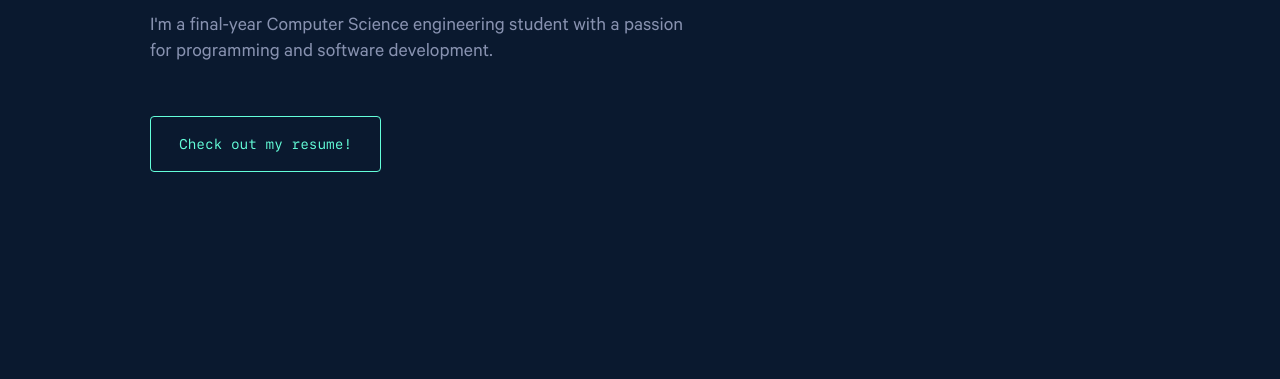
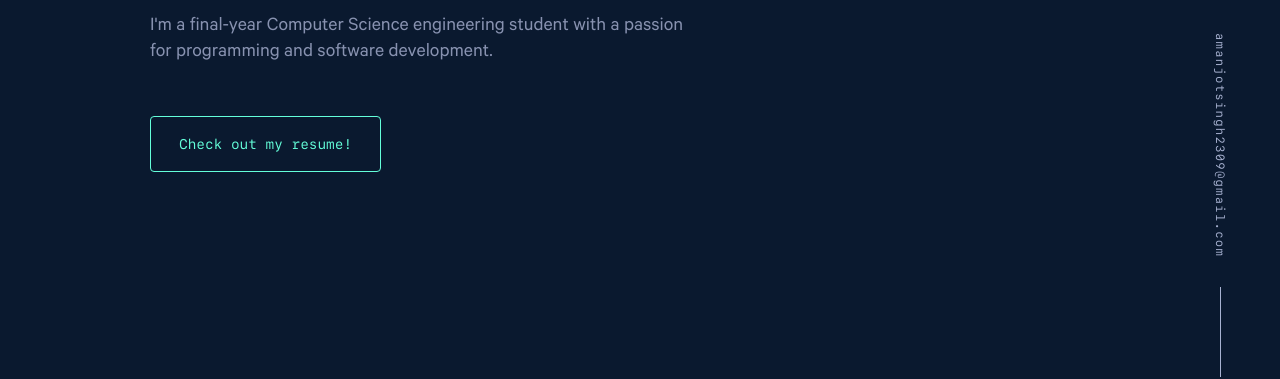
Before and after one commit to Amanjot-001/portfolio-v4, a Gatsby site: page / in a window 1280 px wide. Shown: the part 423-802 px from the top of the page. Built offline with nearby package versions, Linux system fonts and the light colour scheme; Gatsby itself is replaced by a stand-in of ours.

Commit message:
email mentioned on side

```diff
--- /dev/null
+++ b/src/components/email.tsx
@@ -0,0 +1,46 @@
+import React from 'react';
+import styled from 'styled-components';
+import config from '../config';
+import Side from './side';
+
+const StyledLinkWrapper = styled.div`
+  display: flex;
+  flex-direction: column;
+  align-items: center;
+  position: relative;
+
+  &:after {
+    content: '';
+    display: block;
+    width: 1px;
+    height: 90px;
+    margin: 0 auto;
+    background-color: var(--light-slate);
+  }
+
+  a {
+    margin: 20px auto;
+    padding: 10px;
+    font-family: var(--font-mono);
+    font-size: var(--fz-xxs);
+    line-height: var(--fz-lg);
+    letter-spacing: 0.1em;
+    writing-mode: vertical-rl;
+
+    &:hover,
+    &:focus {
+      transform: translateY(-3px);
+    }
+  }
+`;
+
+const Email = () => (
+	<Side orientation="right">
+		<StyledLinkWrapper>
+			<a href={`mailto:${config.email}`}>{config.email}</a>
+		</StyledLinkWrapper>
+	</Side>
+);
+
+
+export default Email;
--- a/src/components/layout.tsx
+++ b/src/components/layout.tsx
@@ -5,6 +5,7 @@ import GlobalStyle from "../styles/global";
 import theme from "../styles/theme";
 import Nav from "./nav";
 import Footer from "./footer";
+import Email from "./email";
 
 const StyledContent = styled.div`
   display: flex;
@@ -26,6 +27,7 @@ const Layout = ({ children }: LayoutProps) => {
 						<Nav />
 						<div id="content">
 							{children}
+							<Email />
 							<Footer />
 						</div>
 					</StyledContent>
```
